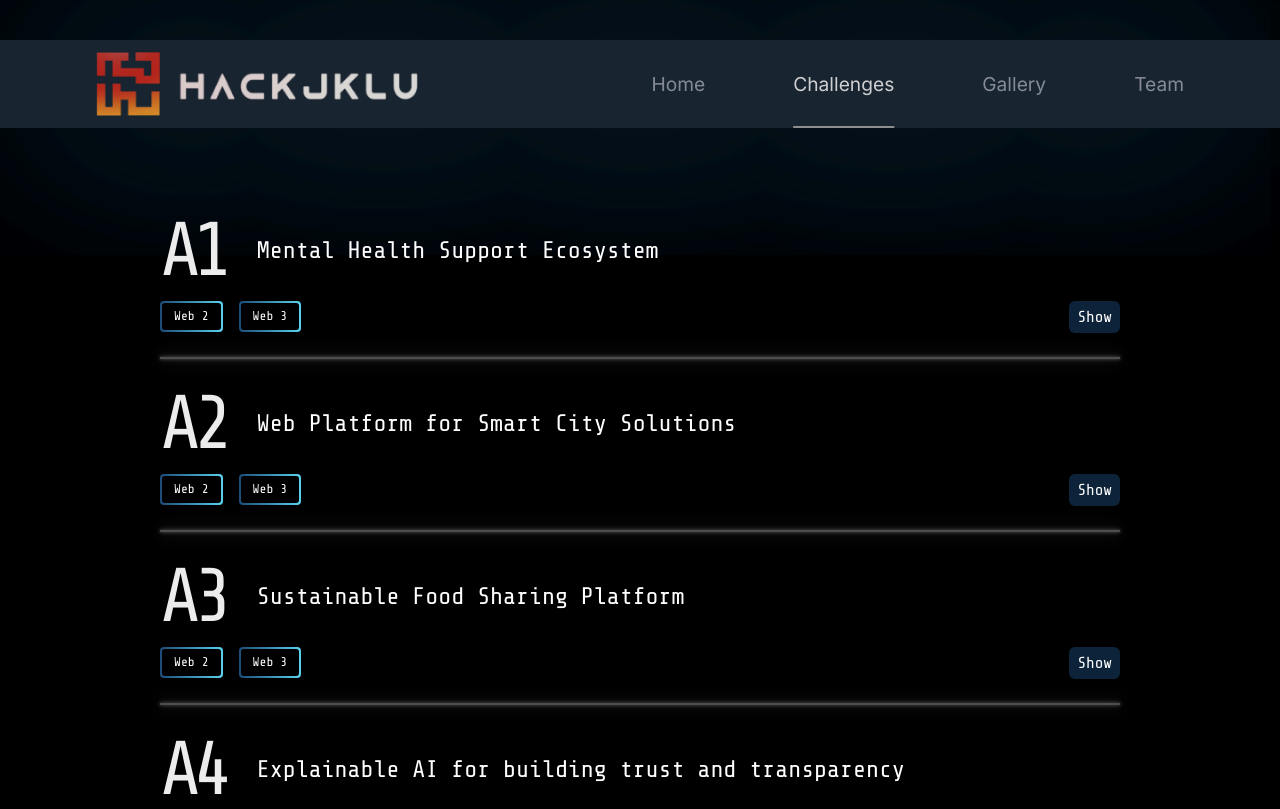
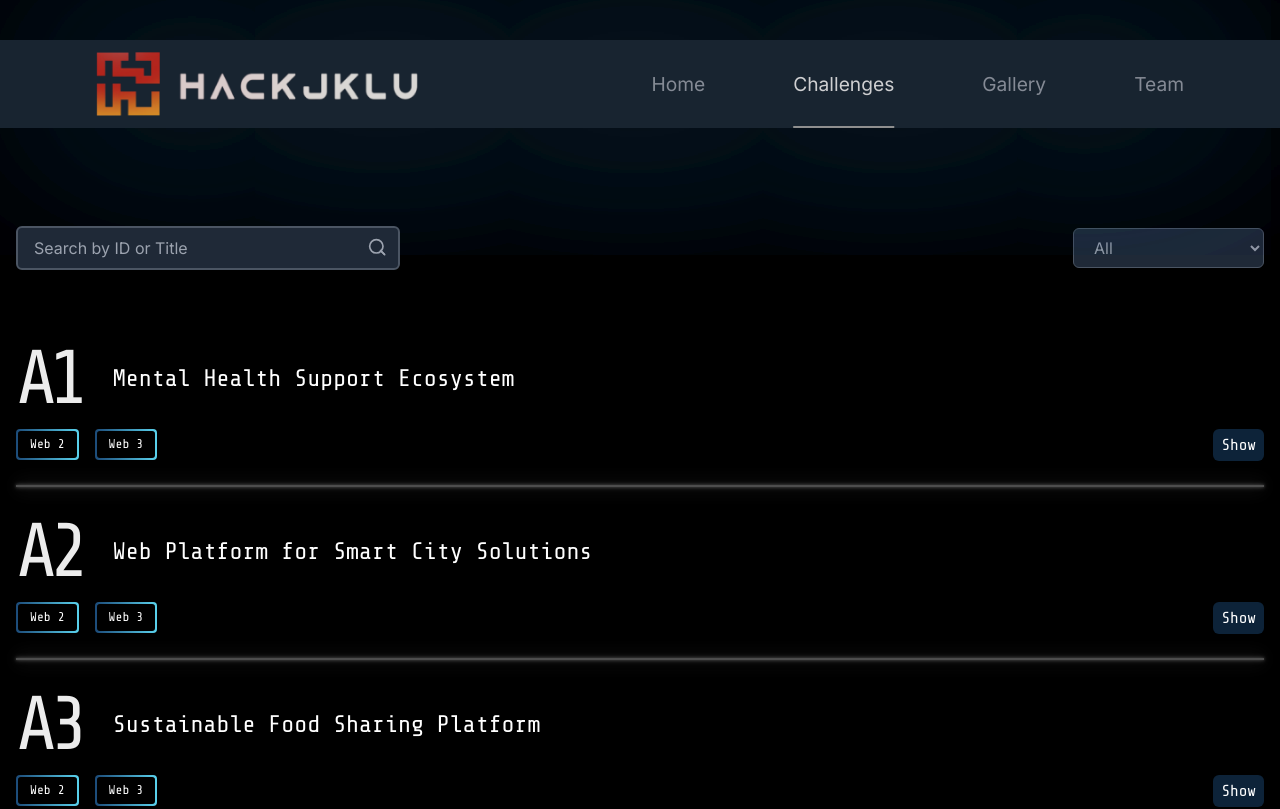
Before and after one commit to adistrim/hackJKLUv3, a Next.js app: page /challenges in a window 1280 px wide. Shown: the top 809 px of the page. Built offline with nearby package versions, Linux system fonts and the light colour scheme.

Commit message:
Added search functionality in the challenges page

```diff
--- a/src/app/challenges/page.tsx
+++ b/src/app/challenges/page.tsx
@@ -1,10 +1,10 @@
 "use client";
-import React, { useState } from 'react';
-import { Share_Tech_Mono, Inter } from 'next/font/google';
-import challengesData from '../data/challenges.json';
+import React, { useState } from "react";
+import { Share_Tech_Mono, Inter } from "next/font/google";
+import challengesData from "../data/challenges.json";
 
-const tech_mono = Share_Tech_Mono({ subsets: ["latin"], weight: ['400'] });
-const inter = Inter({ subsets: ['latin'] });
+const tech_mono = Share_Tech_Mono({ subsets: ["latin"], weight: ["400"] });
+const inter = Inter({ subsets: ["latin"] });
 
 interface Challenge {
   id: string;
@@ -15,6 +15,8 @@ interface Challenge {
 
 const Challenges: React.FC = () => {
   const [expandedId, setExpandedId] = useState<string | null>(null);
+  const [searchTerm, setSearchTerm] = useState<string>("");
+  const [selectedOption, setSelectedOption] = useState<string>("All");
 
   const toggleDescription = (id: string) => {
     if (expandedId === id) {
@@ -24,33 +26,122 @@ const Challenges: React.FC = () => {
     }
   };
 
+  const filteredChallenges = challengesData.filter((challenge: Challenge) => {
+    if (selectedOption === "All") {
       return (
-        <div>
-            <div className='mx-[1rem] md:mx-[10rem] my-[4rem] md:my-[5rem] max-w-screen-xl'>
-                {challengesData.map((challenge: Challenge) => (
-                    <div key={challenge.id} className={`${tech_mono.className} md:mb-[3rem] relative`}>
-                        <div className='flex flex-row items-center mt-[3rem] '>
-                            <span className='text-[#ECECEC] text-[2.5rem] md:text-[4.75rem] not-italic font-normal leading-[normal] tracking-[-0.54rem] text-shadow: 1px 3px 6px rgba(93, 213, 240, 0.4)'>{challenge.id}</span>
-                            <span className={`ml-[2rem] text-white text-[0.8rem] md:text-2xl not-italic font-normal leading-[normal]`}>{challenge.title}</span>
+        challenge.id.toLowerCase().includes(searchTerm.toLowerCase()) ||
+        challenge.title.toLowerCase().includes(searchTerm.toLowerCase())
+      );
+    } else {
+      return (
+        challenge.track.includes(selectedOption) &&
+        (challenge.id.toLowerCase().includes(searchTerm.toLowerCase()) ||
+          challenge.title.toLowerCase().includes(searchTerm.toLowerCase()))
+      );
+    }
+  });
+
+  return (
+    <div className="my-[1rem] md:my-[3rem] min-h-screen text-white">
+      <div className="mx-auto max-w-screen-xl px-4 py-8">
+        <div className="flex flex-col md:flex-row items-start md:items-center justify-between mb-4">
+          <div className="relative">
+            <input
+              type="text"
+              placeholder="Search by ID or Title"
+              value={searchTerm}
+              onChange={(e) => setSearchTerm(e.target.value)}
+              className="text-[0.8rem] md:text-base px-4 py-2 md:pr-10 w-80 md:w-96 bg-gray-800 text-white rounded-md border-2 border-gray-600 focus:outline-none focus:border-blue-300"
+            />
+            <span className="absolute inset-y-0 right-0 flex items-center pr-3 text-gray-400 pointer-events-none">
+              <svg
+                className="w-5 h-5"
+                fill="none"
+                viewBox="0 0 24 24"
+                stroke="currentColor"
+              >
+                <path
+                  strokeLinecap="round"
+                  strokeLinejoin="round"
+                  strokeWidth="2"
+                  d="M15 15l4.5 4.5"
+                ></path>
+                <path
+                  strokeLinecap="round"
+                  strokeLinejoin="round"
+                  strokeWidth="2"
+                  d="M20 20l-4.5-4.5"
+                ></path>
+                <circle cx="10" cy="10" r="8" strokeWidth="2"></circle>
+              </svg>
+            </span>
+          </div>
+
+          <select
+            className="text-[0.8rem] md:text-base my-5 px-4 py-2 bg-gray-800 text-gray-400 rounded-md border border-gray-600 focus:outline-none focus:border-blue-300"
+            value={selectedOption}
+            onChange={(e) => setSelectedOption(e.target.value)}
+          >
+            <option value="All">All</option>
+            <option value="AI/ML">AI/ML</option>
+            <option value="Cybersecurity">Cybersecurity</option>
+            <option value="GAME DEV/AR/VR">GAME DEV/AR/VR</option>
+            <option value="IoT">IoT</option>
+            <option value="Web 2">Web 2</option>
+            <option value="Web 3">Web 3</option>
+          </select>
+        </div>
+        {filteredChallenges.length === 0 && (
+          <p className="text-center text-gray-400">
+            Can't find any matches for the input search.
+          </p>
+        )}
+        {filteredChallenges.map((challenge: Challenge) => (
+          <div
+            key={challenge.id}
+            className={`${tech_mono.className} md:mb-[3rem] relative`}
+          >
+            <div className="flex flex-row items-center mt-[1rem] md:mt-[3rem] ">
+              <span className="text-[#ECECEC] text-[2.5rem] md:text-[4.75rem] not-italic font-normal leading-[normal] tracking-[-0.54rem] text-shadow: 1px 3px 6px rgba(93, 213, 240, 0.4)">
+                {challenge.id}
+              </span>
+              <span
+                className={`ml-[2rem] text-white text-[0.8rem] md:text-2xl not-italic font-normal leading-[normal]`}
+              >
+                {challenge.title}
+              </span>
             </div>
             <div className="flex mt-2 space-x-2 md:space-x-4 mb-[1.5rem]">
               {challenge.track.map((trackItem: string, index: number) => (
-                                <div key={index} className='items-center justify-center'>
-                                    <div className='rounded-[0.25rem] bg-gradient-to-r from-[#1C4B79] to-[#5AD2ED] p-0.5'>
-                                        <div className='rounded-[0.18rem] flex h-full w-full items-center justify-center bg-black back px-3 py-1'>
-                                            <p className="text-white text-[0.5rem] md:text-[0.8rem]">{trackItem}</p>
+                <div key={index} className="items-center justify-center">
+                  <div className="rounded-[0.25rem] bg-gradient-to-r from-[#1C4B79] to-[#5AD2ED] p-0.5">
+                    <div className="rounded-[0.18rem] flex h-full w-full items-center justify-center bg-black back px-3 py-1">
+                      <p className="text-white text-[0.5rem] md:text-[0.8rem]">
+                        {trackItem}
+                      </p>
                     </div>
                   </div>
                 </div>
               ))}
               <div className="flex-grow"></div>
-                            <button className="px-2 py-1 bg-[#0d2339] text-white text-[0.5rem] md:text-[0.8rem] md:text-base rounded-md" onClick={() => toggleDescription(challenge.id)}>
+              <button
+                className="px-2 py-1 bg-[#0d2339] text-white text-[0.5rem] md:text-[0.8rem] md:text-base rounded-md"
+                onClick={() => toggleDescription(challenge.id)}
+              >
                 {expandedId === challenge.id ? "Hide" : "Show"}
               </button>
             </div>
-                        <div className="absolute opacity-30 w-full h-0.5 bg-gradient-to-r from-white via-white to-white" style={{ boxShadow: '0px 0px 2.783px 0px #FFF, 0px 0px 5.566px 0px #FFF, 0px 0px 19.481px 0px #FFF' }}></div>
+            <div
+              className="absolute opacity-30 w-full h-0.5 bg-gradient-to-r from-white via-white to-white"
+              style={{
+                boxShadow:
+                  "0px 0px 2.783px 0px #FFF, 0px 0px 5.566px 0px #FFF, 0px 0px 19.481px 0px #FFF",
+              }}
+            ></div>
             {expandedId === challenge.id && (
-                            <div className={`mt-2 bg-gray-900 text-white text-[0.8rem] md:text-base rounded-md p-4 ${inter.className} `}>
+              <div
+                className={`mt-2 bg-gray-900 text-white text-[0.8rem] md:text-base rounded-md p-4 ${inter.className} `}
+              >
                 <p>{challenge.description}</p>
               </div>
             )}
```
Lines whose indentation alone changed are shown as unchanged.
